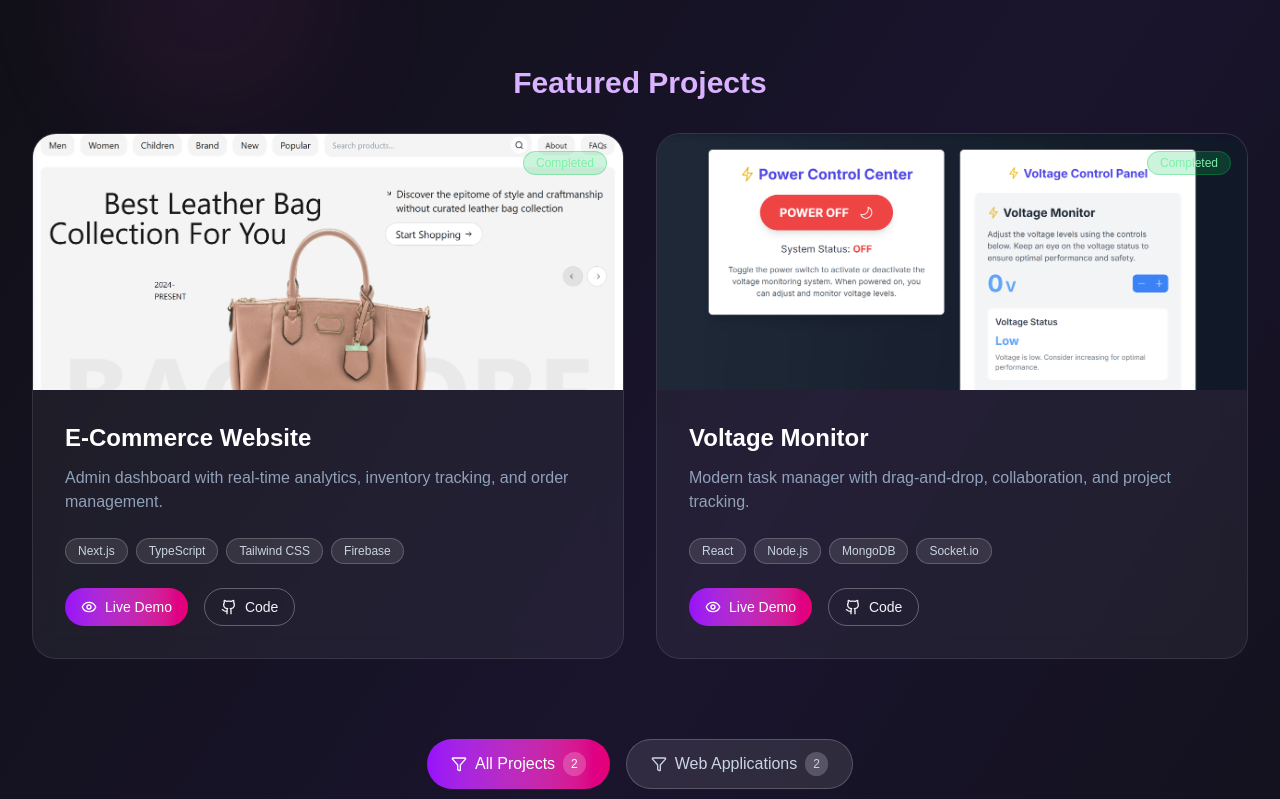
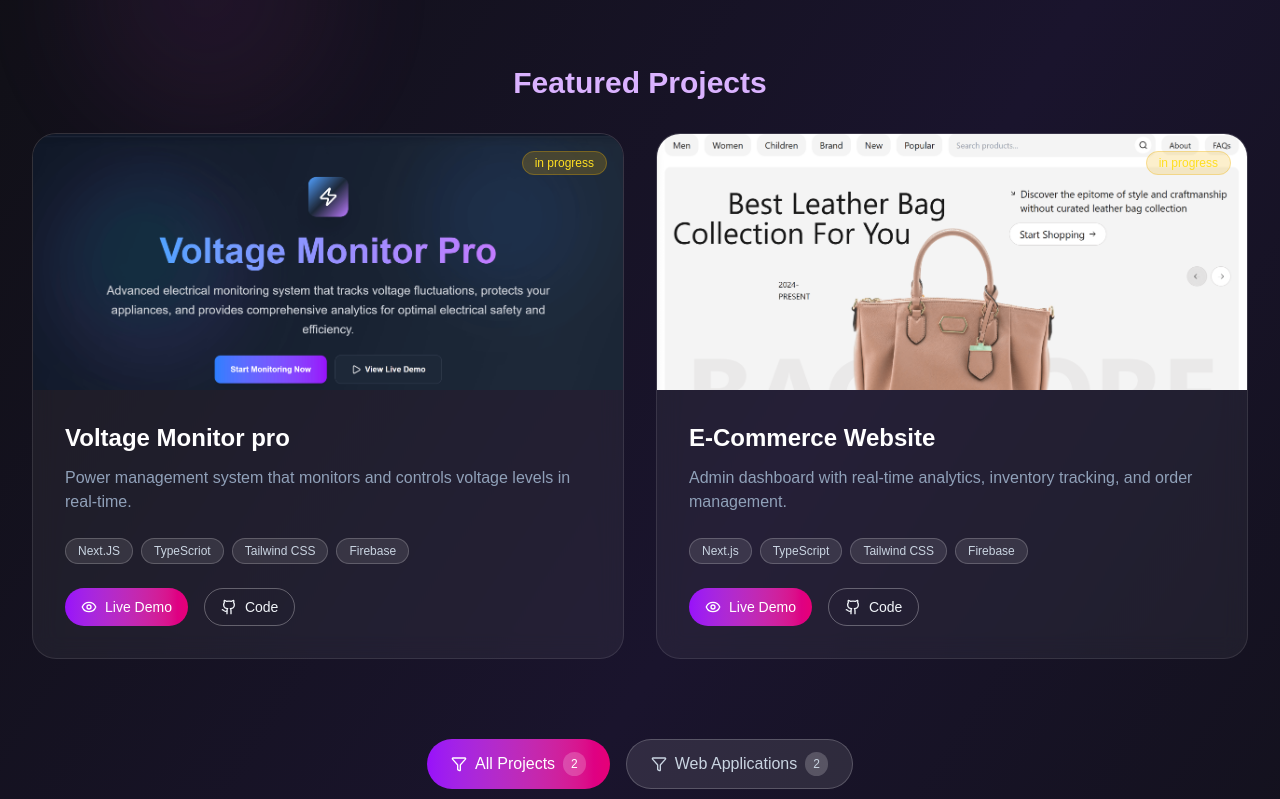
Before and after one commit to HELEN-DEE/portfolio, a Next.js app: page / in a window 1280 px wide. Shown: the part 2881-3680 px from the top of the page. Built offline with nearby package versions, Linux system fonts and the light colour scheme.

Commit message:
Modify: Projects input and skills

```diff
--- a/src/components/About.tsx
+++ b/src/components/About.tsx
@@ -5,7 +5,7 @@ const About = () => {
   const skills = [
     { name: 'React & Next.js', level: 95, color: 'from-blue-500 to-cyan-500' },
     { name: 'TypeScript', level: 88, color: 'from-purple-500 to-pink-500' },
-    { name: 'UI/UX Design', level: 92, color: 'from-orange-500 to-red-500' },
+    { name: 'UI/UX Design', level: 85, color: 'from-orange-500 to-red-500' },
     { name: 'Git', level: 82, color: 'from-green-500 to-teal-500' },
     { name: 'Responsive Design', level: 96, color: 'from-indigo-500 to-purple-500' },
     { name: 'Performance Optimization', level: 89, color: 'from-yellow-500 to-orange-500' }
--- a/src/components/Projects.tsx
+++ b/src/components/Projects.tsx
@@ -11,7 +11,7 @@ import {
 
 import Image from "next/image";
 import project1 from "../../public/assets/bagstore-project.png"
-import project3 from "../../public/assets/volt-monitor.png"
+import project3 from "../../public/assets/voltage-monitor-pro.png"
 
 
 const Projects = () => {
@@ -21,6 +21,20 @@ const Projects = () => {
     const projects = [
         {
             id: 1,
+            title: "Voltage Monitor pro",
+            description:
+                "Power management system that monitors and controls voltage levels in real-time.",
+            image:
+                project3,
+            technologies: ["Next.JS", "TypeScriot", "Tailwind CSS", "Firebase"],
+            category: "web",
+            featured: true,
+            liveUrl: "https://voltage-monitor-pro.vercel.app/",
+            githubUrl: "https://github.com/HELEN-DEE/Voltage-monitor-pro.git",
+            status: "in progress",
+        },
+        {
+            id: 2,
             title: "E-Commerce Website",
             description:
                 "Admin dashboard with real-time analytics, inventory tracking, and order management.",
@@ -30,7 +44,7 @@ const Projects = () => {
             featured: true,
             liveUrl: "https://bag-ecommerce-next-v9tf.vercel.app/",
             githubUrl: "https://github.com/HELEN-DEE/bag-ecommerce-app.git",
-            status: "Completed",
+            status: "in progress",
         },
         // {
         //     id: 2,
@@ -46,20 +60,8 @@ const Projects = () => {
         //     githubUrl: "#",
         //     status: "Completed",
         // },
-        {
-            id: 3,
-            title: "Voltage Monitor",
-            description:
-                "Modern task manager with drag-and-drop, collaboration, and project tracking.",
-            image:
-                project3,
-            technologies: ["React", "Node.js", "MongoDB", "Socket.io"],
-            category: "web",
-            featured: true,
-            liveUrl: "https://voltage-monitor.vercel.app/",
-            githubUrl: "https://github.com/HELEN-DEE/Voltage-monitor.git",
-            status: "Completed",
-        },
+
+        // socket.io, mongodb, node.js
         // {
         //     id: 3,
         //     title: "Travel Booking Platform",
```
Also changed, not shown: public/assets/volt-monitor.png (deleted), public/assets/voltage-monitor-pro.png (added).
